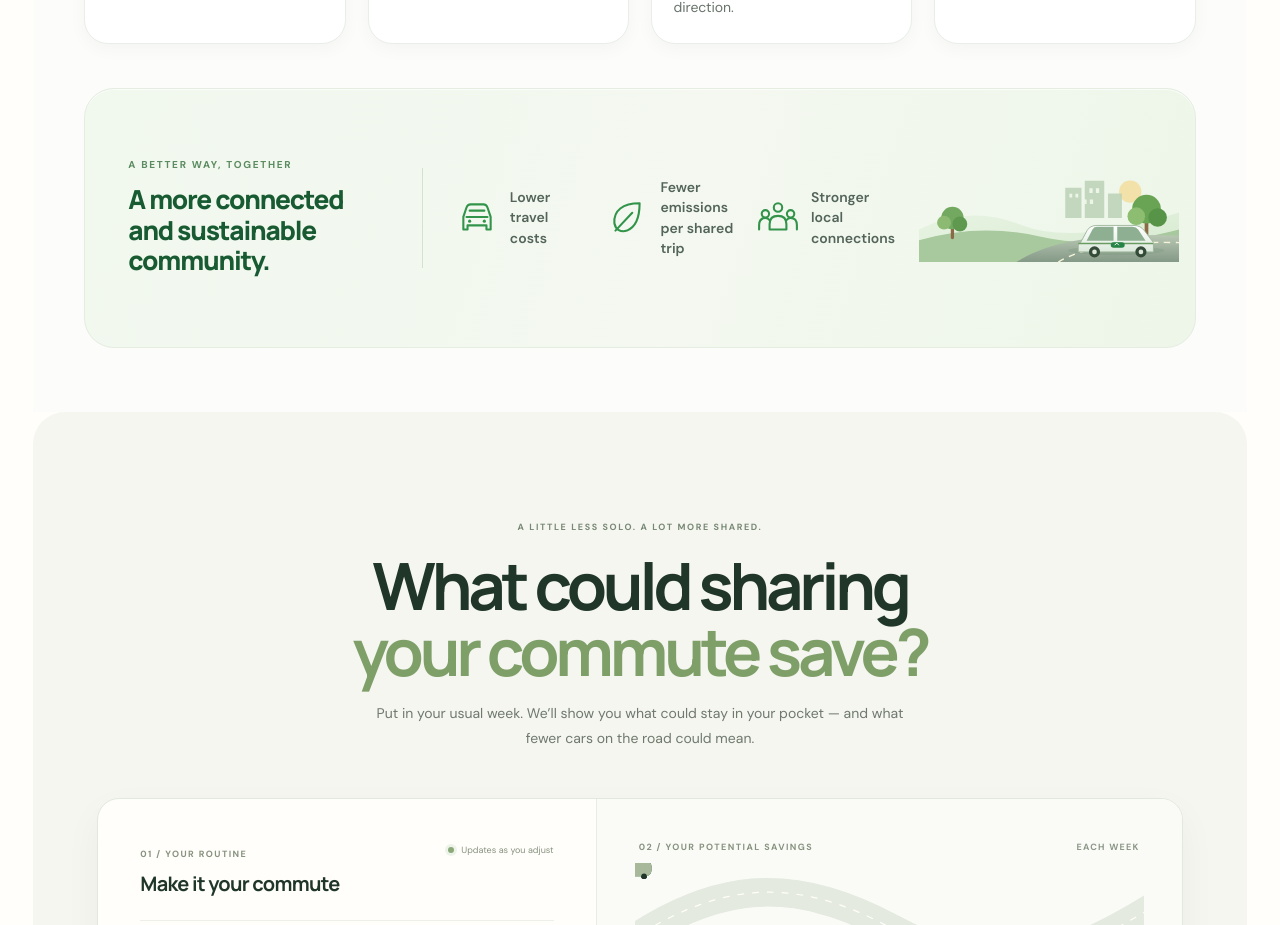
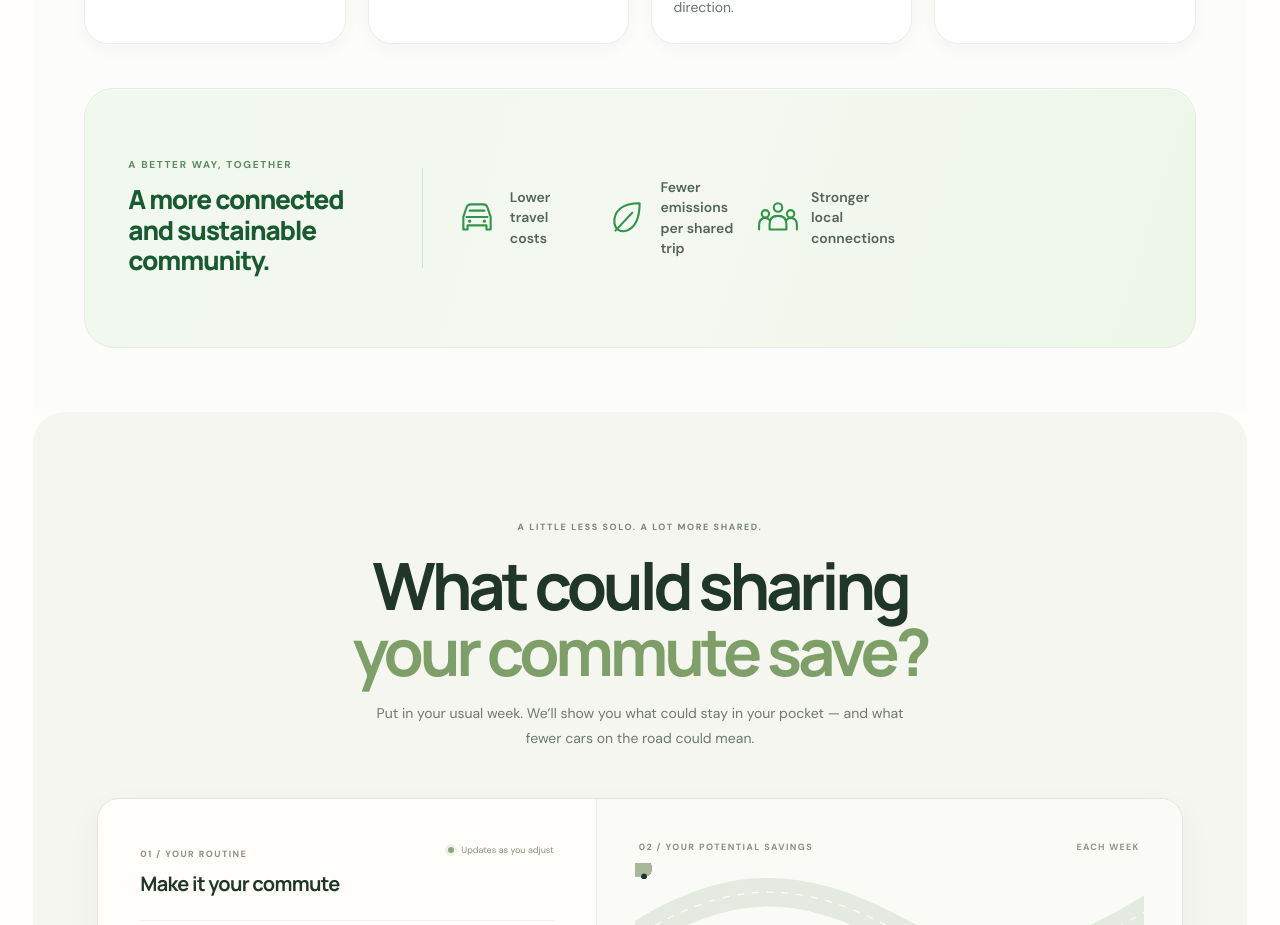
Before and after one commit to Surya8074/viaris-website, a React (Vite) app: page / in a window 1280 px wide. Shown: the part 6200-7125 px from the top of the page. Built offline with nearby package versions, Linux system fonts and the light colour scheme.

Commit message:
Remove vector illustration from impact banner

```diff
--- a/src/components/BenefitsSection.tsx
+++ b/src/components/BenefitsSection.tsx
@@ -48,28 +48,6 @@ function BenefitCard({ item, index }: { item: typeof benefits[number]; index: nu
   );
 }
 
-function CommunityIllustration() {
-  return (
-    <div className="vb-community-art" aria-hidden="true">
-      <svg viewBox="0 0 560 190" role="presentation">
-        <defs>
-          <linearGradient id="vb-sky" x1="0" y1="0" x2="1" y2="1"><stop offset="0" stopColor="#e4f2df"/><stop offset="1" stopColor="#cfe6c7"/></linearGradient>
-          <linearGradient id="vb-road" x1="0" y1="0" x2="0" y2="1"><stop offset="0" stopColor="#b8c7b2"/><stop offset="1" stopColor="#849987"/></linearGradient>
-          <linearGradient id="vb-car" x1="0" y1="0" x2="0" y2="1"><stop offset="0" stopColor="#fff"/><stop offset="1" stopColor="#dce9dc"/></linearGradient>
-        </defs>
-        <path d="M0 120 Q105 65 220 110 T560 83 V190 H0Z" fill="url(#vb-sky)" opacity=".75"/>
-        <circle cx="455" cy="38" r="24" fill="#f3d98d" opacity=".7"/>
-        <g fill="#b8d0b3" opacity=".8"><path d="M315 95V30h35v65zm42 0V15h42v80zm50 0V42h30v53z"/><path d="M324 43h6v8h-6zm13 0h6v8h-6zm30-12h7v10h-7zm14 0h7v10h-7zm-27 24h7v10h-7zm14 0h7v10h-7z" fill="#edf5e9"/></g>
-        <path d="M0 143 Q130 105 260 135 T560 120 V190 H0Z" fill="#a8c99d"/>
-        <path d="M210 190 Q310 122 560 133 V190Z" fill="url(#vb-road)"/>
-        <path d="M300 190 Q375 143 560 148" fill="none" stroke="#f5f3d8" strokeWidth="3" strokeDasharray="14 12"/>
-        <g><path d="M72 137v-33" stroke="#8c6a46" strokeWidth="7" strokeLinecap="round"/><circle cx="72" cy="95" r="24" fill="#72a85f"/><circle cx="54" cy="105" r="15" fill="#8cba72"/><circle cx="88" cy="108" r="16" fill="#5f994f"/></g>
-        <g><path d="M490 130v-42" stroke="#8c6a46" strokeWidth="8" strokeLinecap="round"/><circle cx="490" cy="76" r="31" fill="#69a454"/><circle cx="468" cy="91" r="19" fill="#8cbd70"/><circle cx="514" cy="94" r="20" fill="#579447"/></g>
-        <g transform="translate(335 112)"><ellipse cx="90" cy="53" rx="104" ry="10" fill="#66866a" opacity=".2"/><path d="M13 36 27 10q6-11 22-11h79q14 0 23 12l19 25v20H8V43q0-7 5-7Z" fill="url(#vb-car)" stroke="#9db69a" strokeWidth="2"/><path d="m39 7-13 25h58V2H49q-7 0-10 5Zm53-5v30h61l-16-24q-4-6-12-6Z" fill="#8eaf92"/><path d="M8 38h161" stroke="#6a9b61" strokeWidth="3"/><circle cx="43" cy="56" r="12" fill="#354b3a"/><circle cx="43" cy="56" r="5" fill="#dce8d9"/><circle cx="143" cy="56" r="12" fill="#354b3a"/><circle cx="143" cy="56" r="5" fill="#dce8d9"/><rect x="78" y="35" width="30" height="12" rx="6" fill="#258345"/><path d="m87 41 4-4 4 4" stroke="#fff" strokeWidth="2" fill="none" strokeLinecap="round"/></g>
-      </svg>
-    </div>
-  );
-}
 
 function ProofIcon({ type }: { type: 'cost' | 'planet' | 'people' }) {
   if (type === 'cost') {
@@ -108,7 +86,6 @@ export default function BenefitsSection() {
             <div className="vb-proof-item"><ProofIcon type="planet" /><span>Fewer emissions<br />per shared trip</span></div>
             <div className="vb-proof-item"><ProofIcon type="people" /><span>Stronger local<br />connections</span></div>
           </div>
-          <CommunityIllustration />
         </aside>
       </div>
     </section>
```
